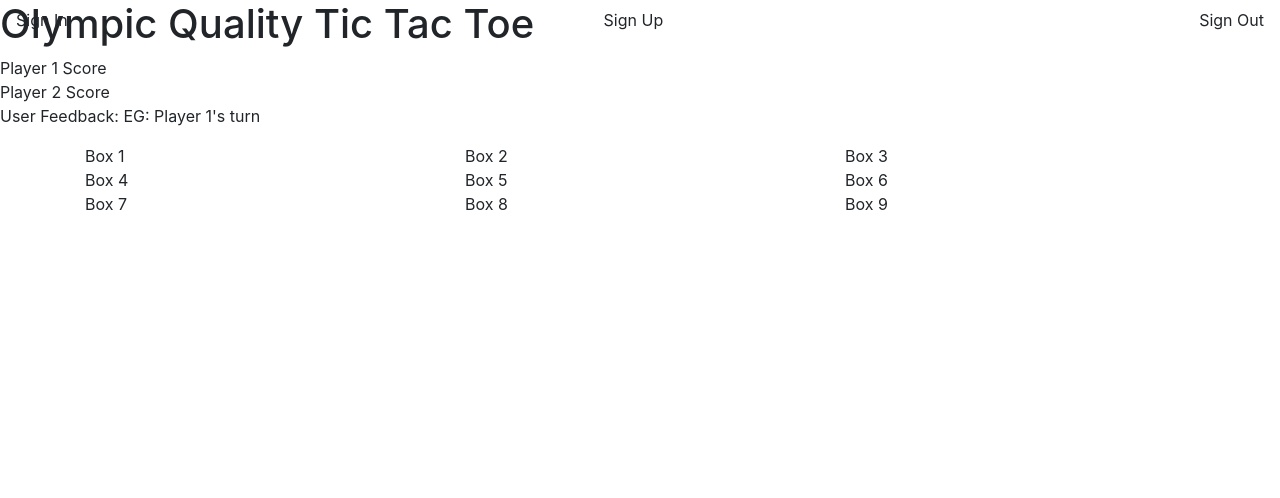
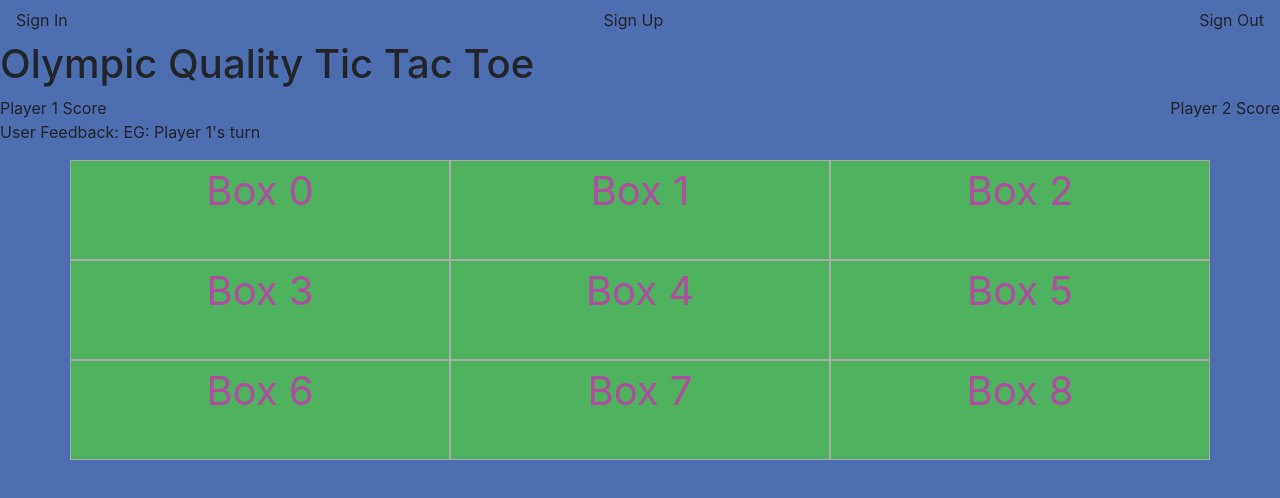
Before and after one commit to rogu2/oxo-client, a website built with webpack: page index.html in a window 1280 px wide. Built offline with nearby package versions, Linux system fonts and the light colour scheme.

Commit message:
First preparation for html, css, and js index files
-provide updates to html.inxes, scss.index and app.js files

```diff
--- a/assets/scripts/app.js
+++ b/assets/scripts/app.js
@@ -6,6 +6,8 @@
 // use require without a reference to ensure a file is bundled
 // require('./example')
 
+// require event handlers from auth and game
+
 $(() => {
   // your JS code goes here
 })
--- a/assets/styles/index.scss
+++ b/assets/styles/index.scss
@@ -1 +1,36 @@
 @import '~bootstrap/scss/bootstrap';
+
+$black: #aaa;
+$blue: #4d6eb0;
+$green: #4eb15e;
+$purple: #b04da0;
+
+body {
+  background-color: $blue;
+}
+
+h1 {
+  padding-top: 40px;
+}
+
+.box {
+  background-color: $green;
+  border: 1px solid $black;
+  color: $purple;
+  font-size: 40px;
+  height: 100px;
+  text-align: center;
+  width: 100px;
+}
+
+.player-1 {
+  position: center;
+}
+
+.player-2 {
+}
+
+.scores {
+  display: flex;
+  justify-content: space-between;
+}
--- a/index.html
+++ b/index.html
@@ -18,22 +18,22 @@
         <div>Sign Out</div>
       </nav>
       <h1>Olympic Quality Tic Tac Toe</h1>
-      <section class="Scores">
-        <div class="Player 1">Player 1 Score</div>
-        <div class="Player 2">Player 2 Score</div>
+      <section class="scores">
+        <div class="player-1">Player 1 Score</div>
+        <div class="player-2">Player 2 Score</div>
       </section>
       <p>User Feedback: EG: Player 1's turn</p>
       <section class="container">
         <div class="row">
-          <div class="box col-sm-4">Box 1</div>
-          <div class="box col-sm-4">Box 2</div>
-          <div class="box col-sm-4">Box 3</div>
-          <div class="box col-sm-4">Box 4</div>
-          <div class="box col-sm-4">Box 5</div>
-          <div class="box col-sm-4">Box 6</div>
-          <div class="box col-sm-4">Box 7</div>
-          <div class="box col-sm-4">Box 8</div>
-          <div class="box col-sm-4">Box 9</div>
+          <div id="box0" class="box col-sm-4">Box 0</div>
+          <div id="box1" class="box col-sm-4">Box 1</div>
+          <div id="box2" class="box col-sm-4">Box 2</div>
+          <div id="box3" class="box col-sm-4">Box 3</div>
+          <div id="box4" class="box col-sm-4">Box 4</div>
+          <div id="box5" class="box col-sm-4">Box 5</div>
+          <div id="box6" class="box col-sm-4">Box 6</div>
+          <div id="box7" class="box col-sm-4">Box 7</div>
+          <div id="box8" class="box col-sm-4">Box 8</div>
         </div>
       </section>
     </body>
```
